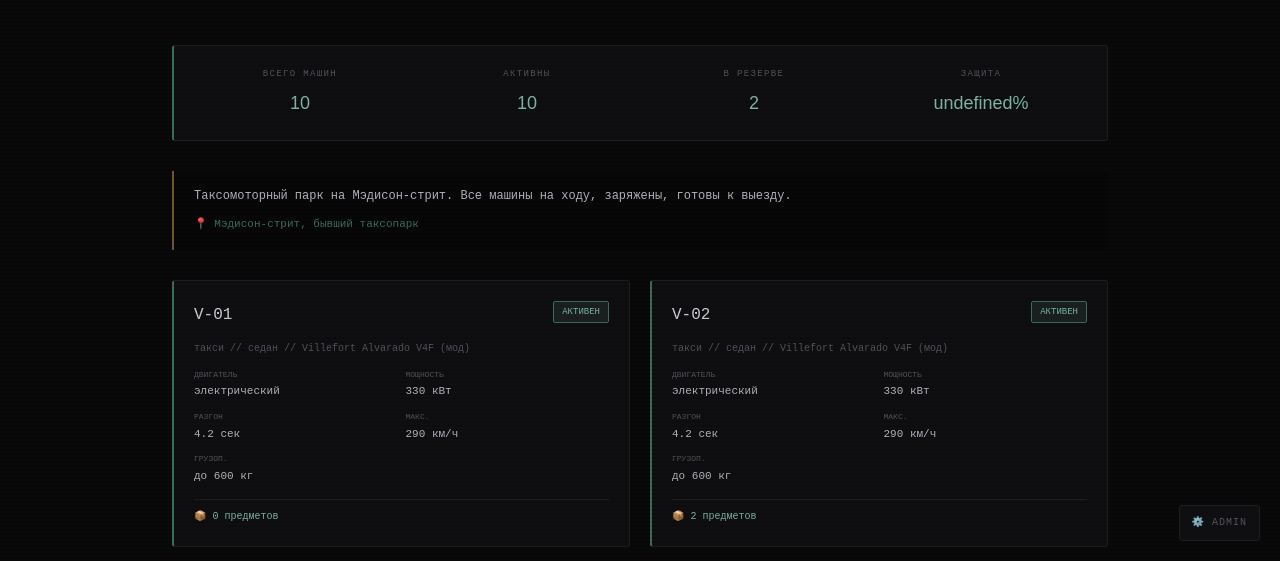
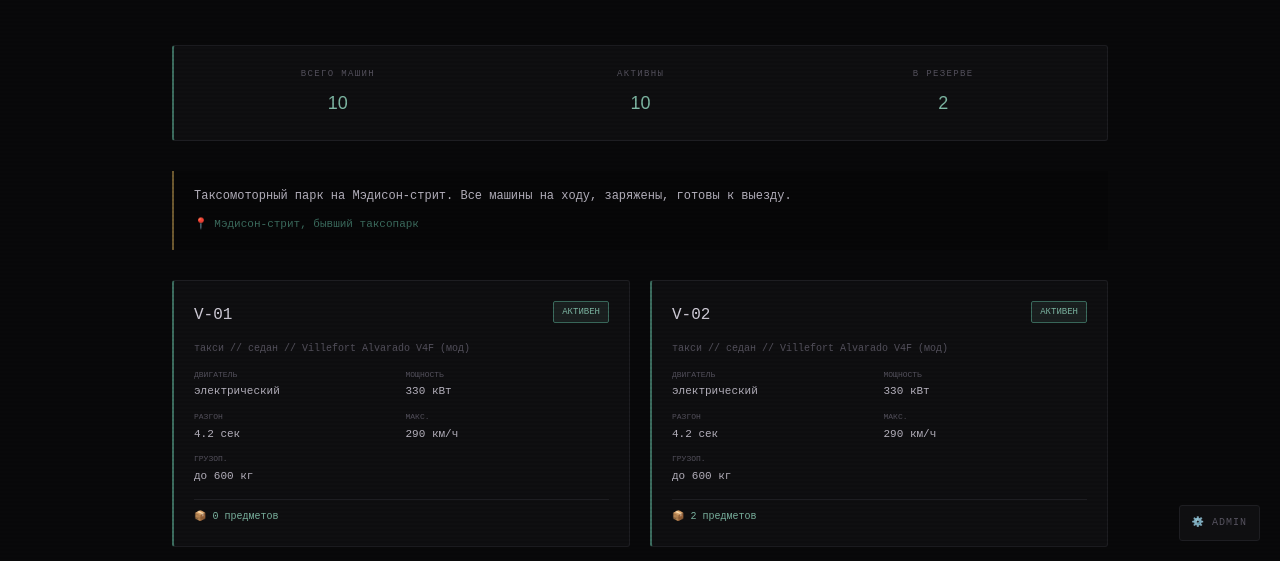
Before and after one commit to zofishiner1/delamain_bp13, a plain HTML site: page delamain_fleet.html in a window 1280 px wide. Shown: the part 239-800 px from the top of the page. Drawn offline with Linux system fonts and the light colour scheme; a web font is replaced by a local one.

Commit message:
Update delamain_fleet.html

```diff
--- a/delamain_fleet.html
+++ b/delamain_fleet.html
@@ -393,10 +393,6 @@ async function loadFleetData() {
           <div class="fleet-stat-label">В резерве</div>
           <div class="fleet-stat-value">${reserveCount}</div>
         </div>
-        <div class="fleet-stat-item">
-          <div class="fleet-stat-label">Защита</div>
-          <div class="fleet-stat-value">${data.fleet.security}%</div>
-        </div>
       </div>
 
       <div class="fleet-description">
```
